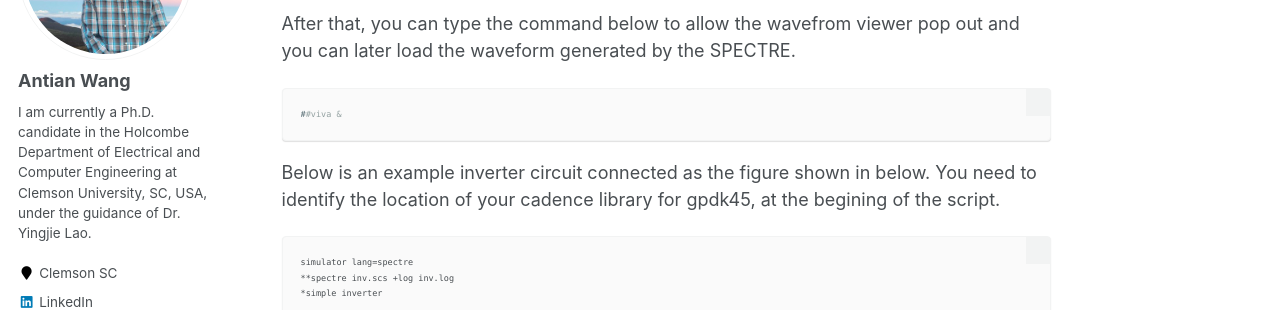
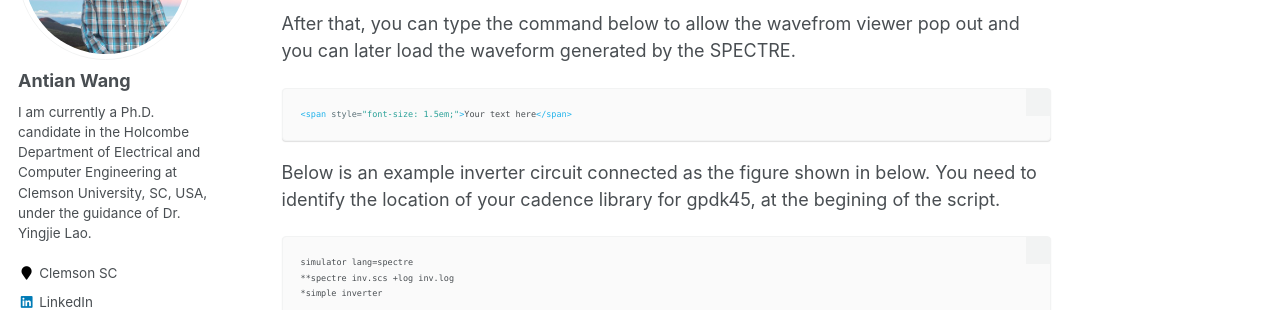
Before and after one commit to wangantian/wangantian.github.io, a Jekyll site: the page built from _teaching/Clemson_ECE4590.md, in a window 1280 px wide and 900 px high, scrolled down 725 px. Shown: the part 151-461 px from the top of the window. Built offline with Jekyll 4.4.1, drawn with Linux system fonts in a browser that asks for light colours; some web fonts are replaced.

Commit message:
Update Clemson_ECE4590.md

````diff
--- a/_teaching/Clemson_ECE4590.md
+++ b/_teaching/Clemson_ECE4590.md
@@ -28,8 +28,9 @@ After load request a node with X11 forwarding capability using your prefered ssh
 You need to load the required cadence tool Virtuoso (IC/618) and SPECTRE (SPECTRE/211).
 
 After that, you can type the command below to allow the wavefrom viewer pop out and you can later load the waveform generated by the SPECTRE.
-```console
-##viva &
+
+```html
+<span style="font-size: 1.5em;">Your text here</span>
 ```
 
 Below is an example inverter circuit connected as the figure shown in below.
````
